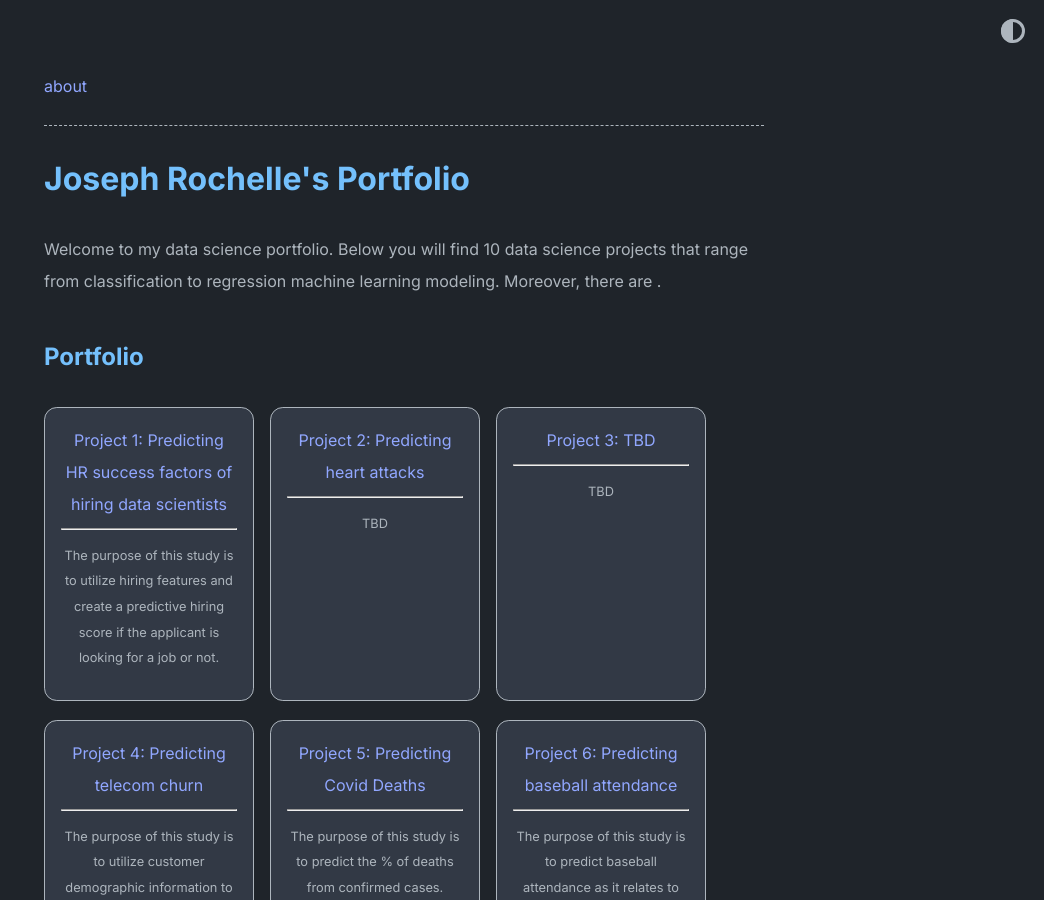
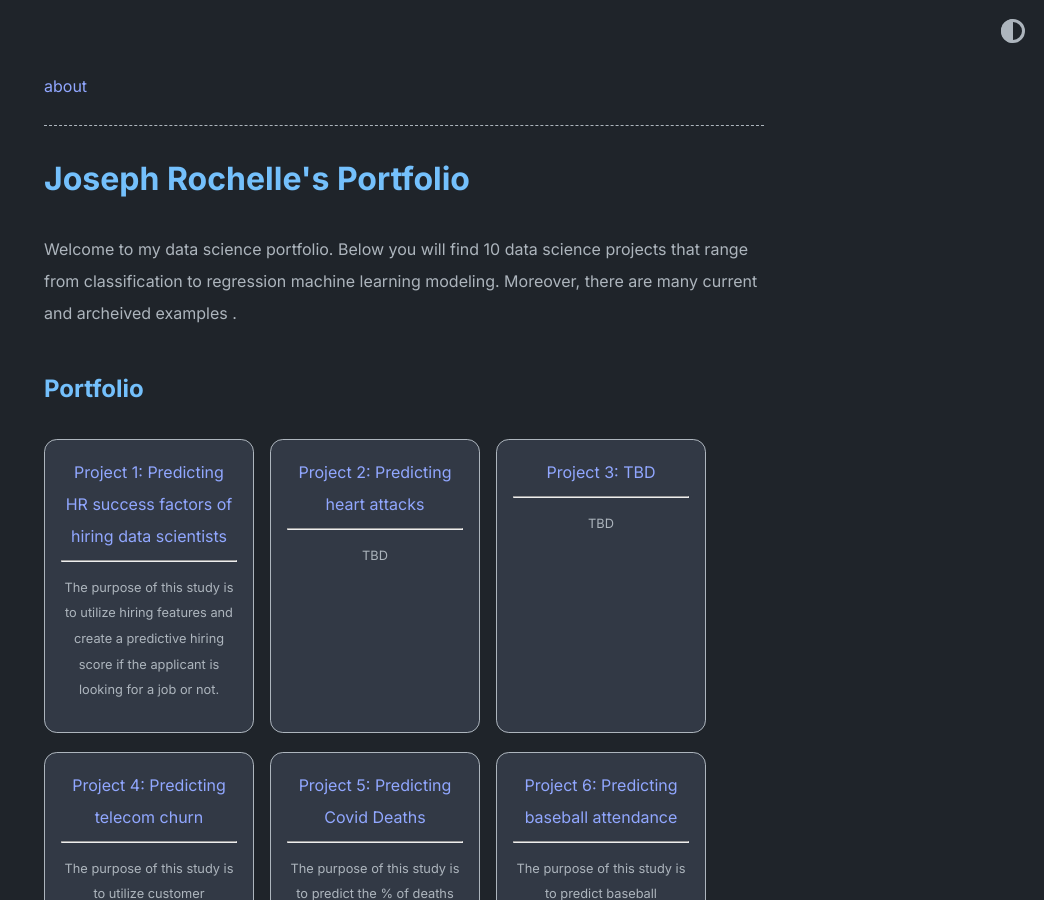
Before and after one commit to Josef9154/JRochelle_Portfolio, a Jekyll site: the page built from index.md, in a window 1280 px wide and 900 px high. Shown: the whole window, without its empty margins (236-1280 px from the left). Built offline with Jekyll 4.4.1, drawn with Linux system fonts in a browser that asks for light colours.

Commit message:
_config.yml: changed

```diff
--- a/_config.yml
+++ b/_config.yml
@@ -2,7 +2,7 @@ title: Joseph Rochelle's Portfolio
 author: Joseph Rochelle
 url: ''
 description: >
-  Welcome to my data science portfolio. Below you will find 10 data science projects that range from classification to regression machine learning modeling. Moreover, there are .
+  Welcome to my data science portfolio. Below you will find 10 data science projects that range from classification to regression machine learning modeling. Moreover, there are many current and archeived examples .
 permalink: '/:slug.html'
 favicon: ./logo.png
 remote_theme: abhinavs/moonwalk
```
